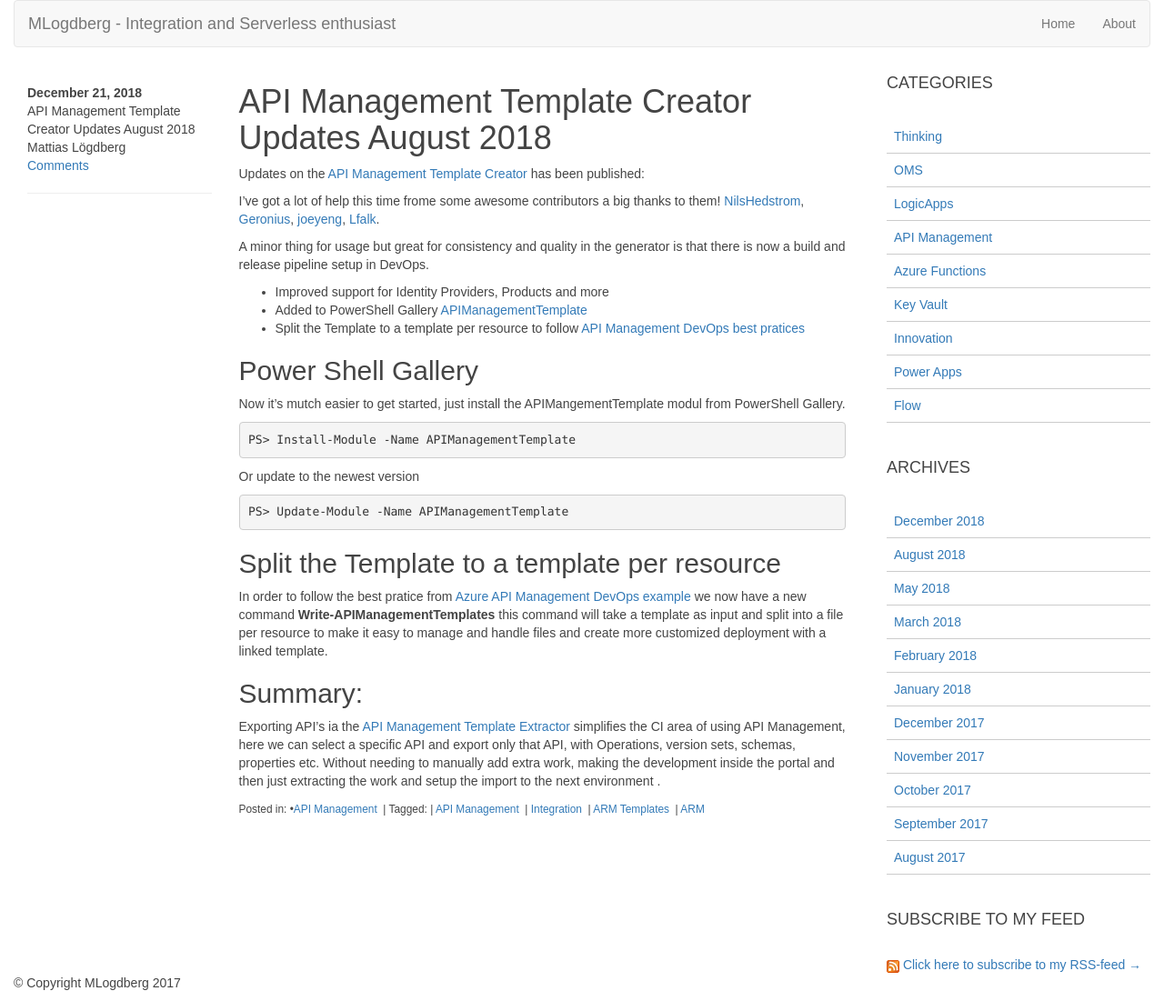
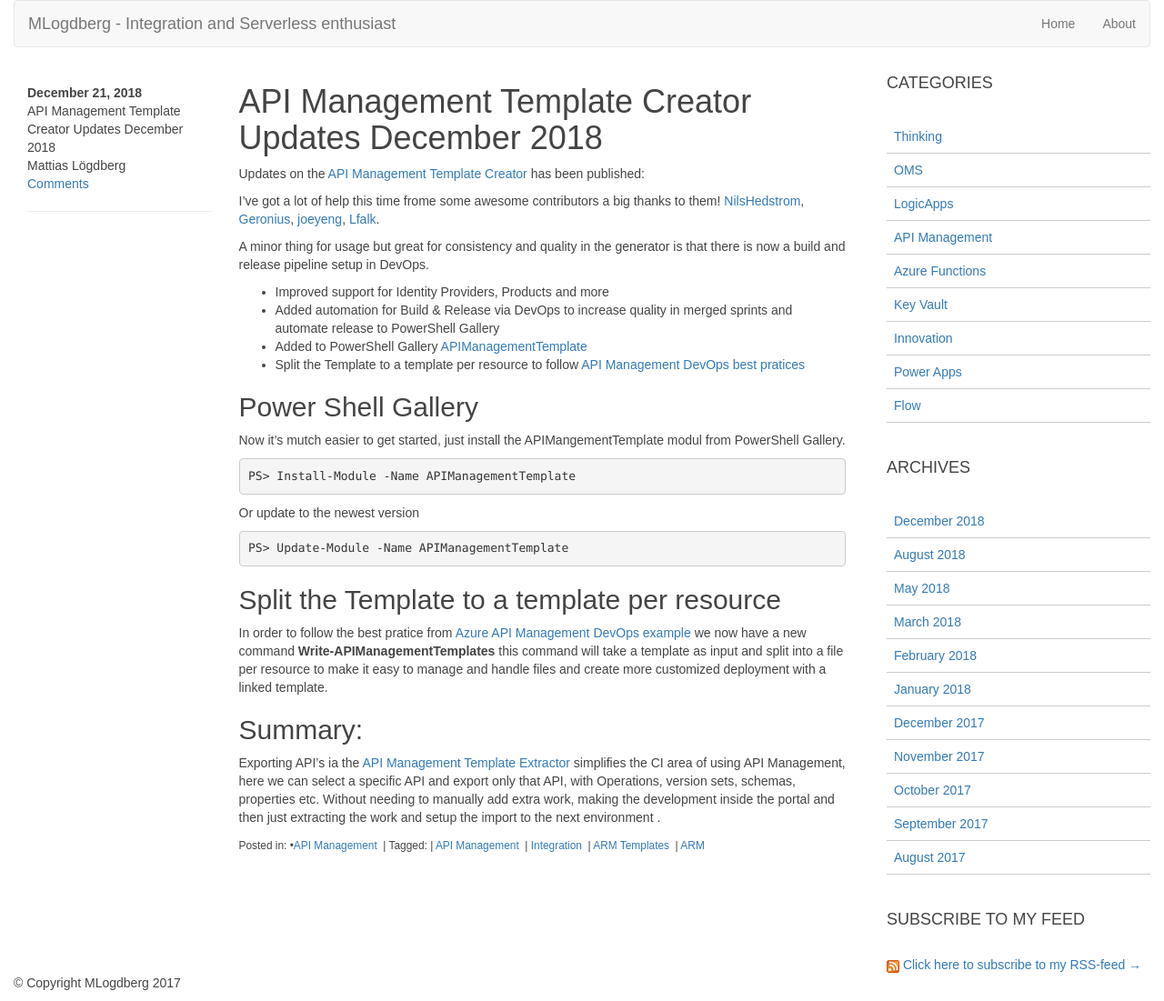
Before and after one commit to MLogdberg/mlogdberg.github.io, a Jekyll site: the page built from _posts/2018-12-21-Logic Apps Template Creator Updates.md, in a window 1280 px wide. Shown: the whole page at 91% size. Built offline with Jekyll 4.4.1, drawn with Linux system fonts in a browser that asks for light colours; nearby versions of some CDN libraries; some web fonts are replaced; comment, search, counter and statistics services are not loaded.

Commit message:
fixed some text

```diff
--- a/_posts/2018-12-21-Logic Apps Template Creator Updates.md
+++ b/_posts/2018-12-21-Logic Apps Template Creator Updates.md
@@ -1,12 +1,12 @@
 ---
 layout: post
-title: API Management Template Creator Updates August 2018
+title: API Management Template Creator Updates December 2018
 author: Mattias Lögdberg
 tags: [API Management, Integration,ARM Templates, ARM]
 categories: [API Management]
 image:
 description:
-permalink: /api-management/template-creator-updates-Aug-2018
+permalink: /api-management/template-creator-updates-Dec-2018
 ---
 
 Updates on the [API Management Template Creator](https://github.com/MLogdberg/APIManagementARMTemplateCreator) has been published:
@@ -16,6 +16,7 @@
 A minor thing for usage but great for consistency and quality in the generator is that there is now a build and release pipeline setup in DevOps.
 
 * Improved support for Identity Providers, Products and more
+* Added automation for Build & Release via DevOps to increase quality in merged sprints and automate release to PowerShell Gallery
 * Added to PowerShell Gallery [APIManagementTemplate](https://www.powershellgallery.com/packages/APIManagementTemplate/)
 * Split the Template to a template per resource to follow [API Management DevOps best pratices](https://github.com/Azure/azure-api-management-devops-example)
 
```
